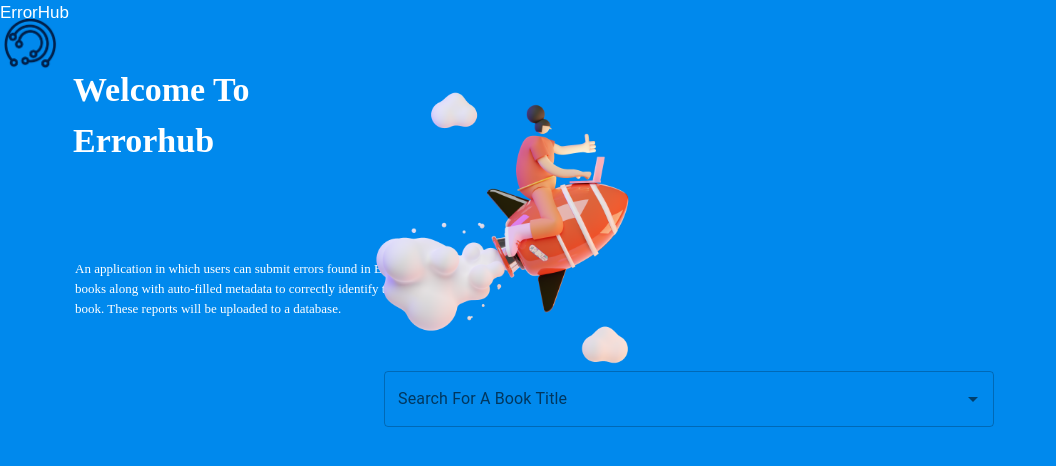
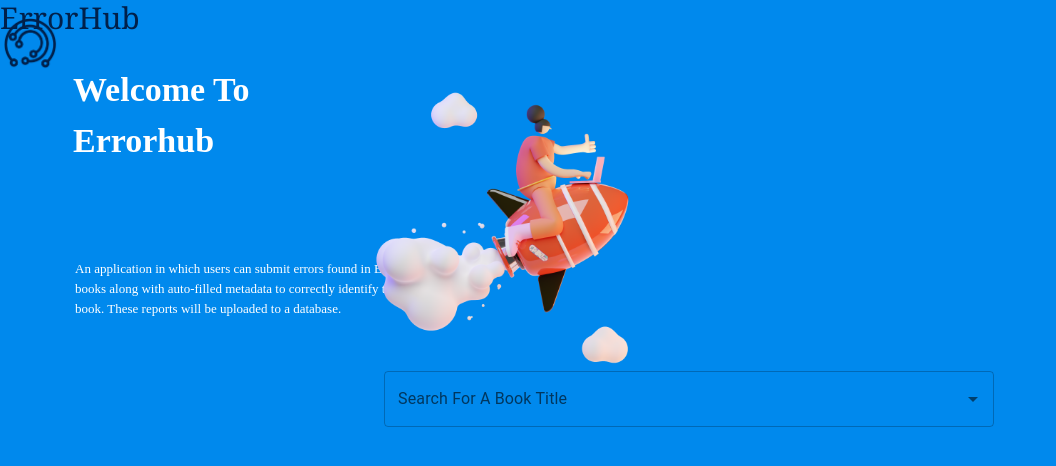
Before and after one commit to Dada-Tech/error-hub, a React (Create React App) app: page / in a window 1280 px wide. Shown: the top 466 px of the page, without its empty margins (0-1056 px from the left). Built offline with nearby package versions, Linux system fonts and the light colour scheme.

Commit message:
clean-up

```diff
--- a/tailwind.config.js
+++ b/tailwind.config.js
@@ -1,15 +1,11 @@
 /** @type {import('tailwindcss').Config} */
-// @import('tailwindcss').Config;
 module.exports = {
   content: [
-    './pages/**/*.{html,js,tsx}',
-    './components/**/*.{html,js,tsx}',
-    './node_modules/@my-company/tailwind-components/**/*.js',
+    './src/**/*.{html,js,tsx}',
   ],
+
   theme: {
-    // fill: ({ theme }) => ({
-    //   Blue: theme('colors.blue')
-    // })
+
     screens: {
       sm: '480px',
       md: '768px',
@@ -21,14 +17,16 @@ module.exports = {
       'blue': '#0089ED',
       'white': '#FFFFFF',
       'lightgray': '#8D8D8D',
-      'black': '#000000'
+      'black': '#000000',
+      'secondBlack': '#00204A',
     }
   },
+
   fontFamily: {
     sans: ['Poppins', 'sans-serif'],
     serif: ['Saira SemiCondensed','serif'],
-    // serif: ['Merriweather', 'serif'],
   },
+
   plugins: [
     require('tailwindcss'),
     require('autoprefixer'),
```
